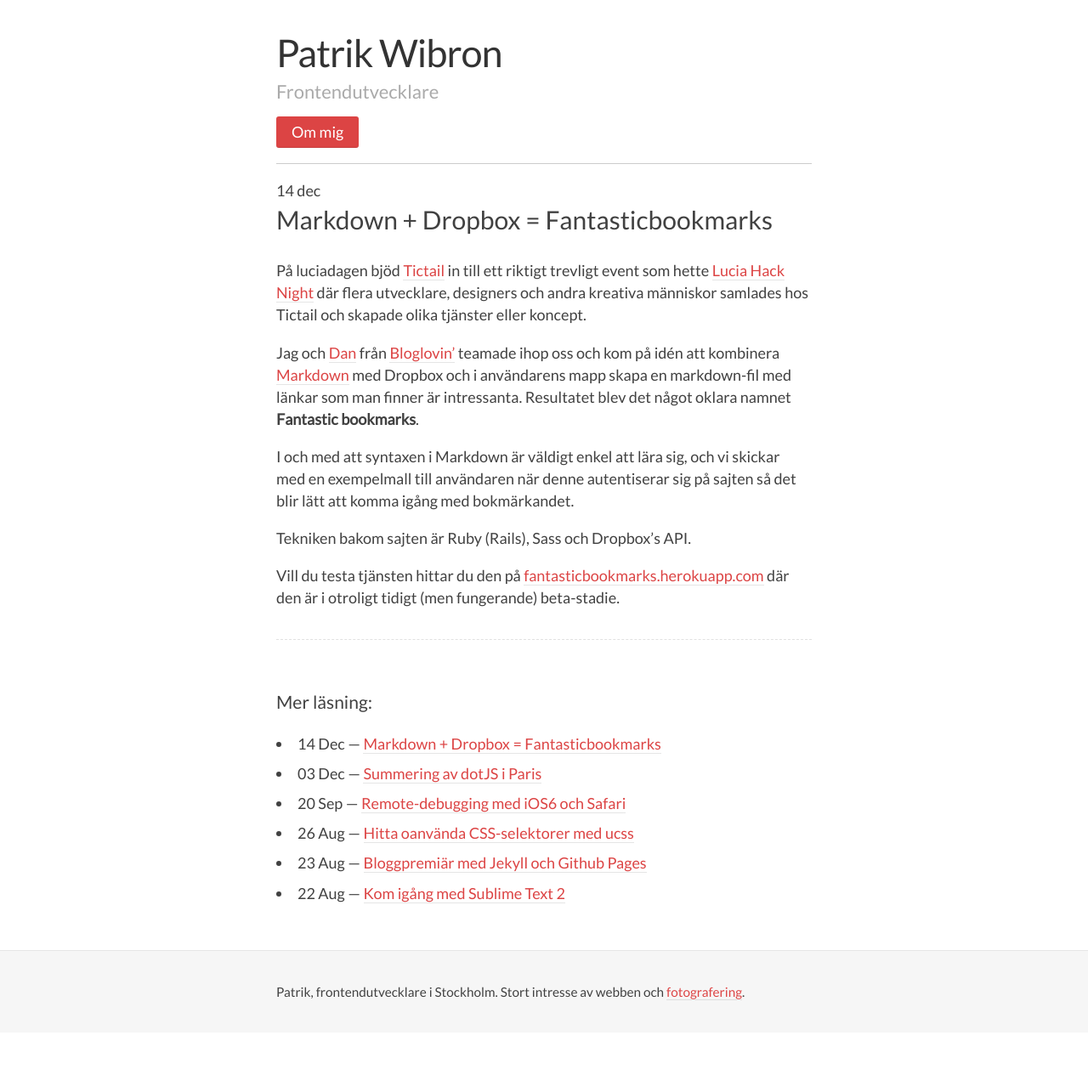
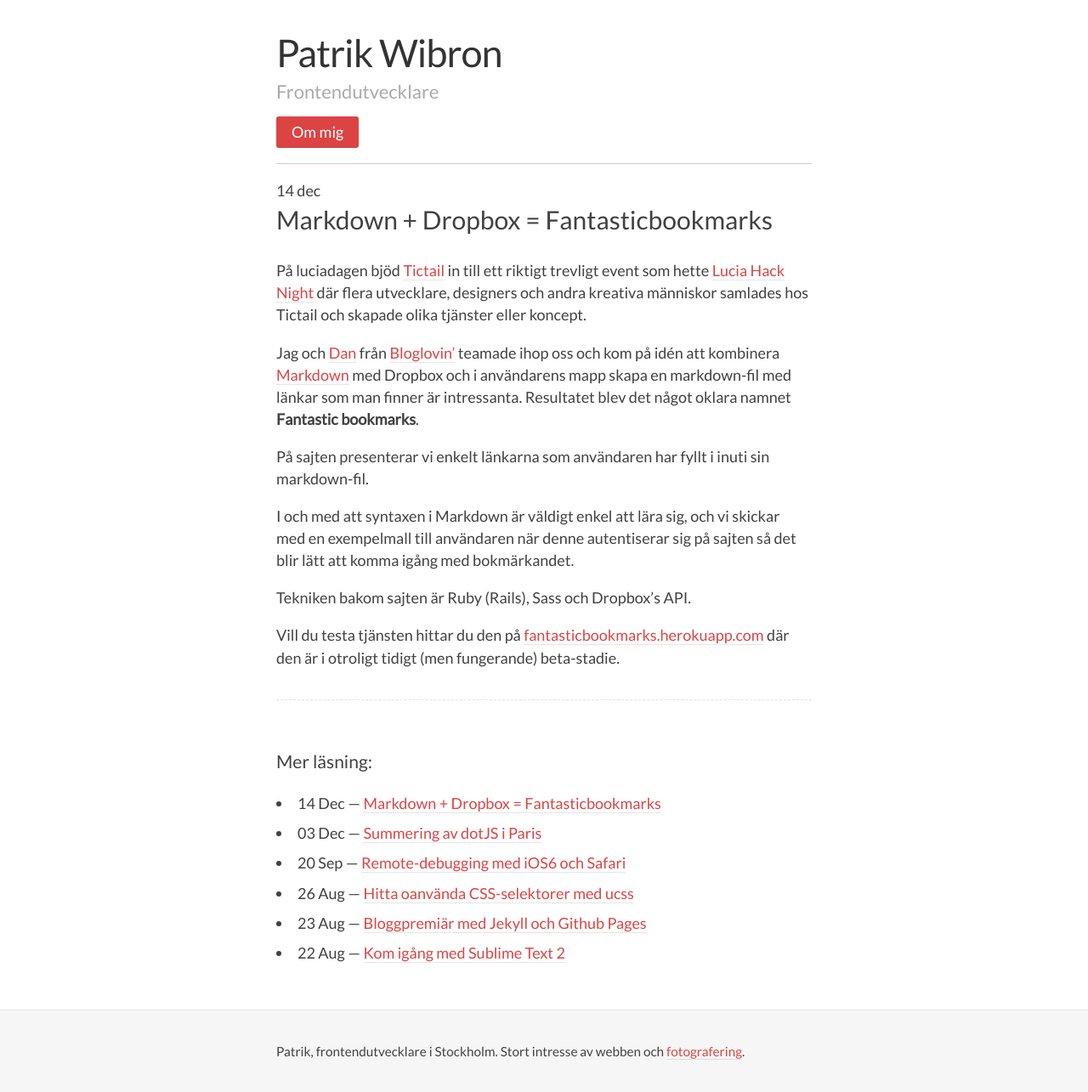
Before and after one commit to wibron/wibron.github.com, a Jekyll site: the page built from _posts/2012-12-14-fantasticbookmarks.md, in a window 1280 px wide. Shown: the whole page at 85% size. Built offline with Jekyll 4.4.1, drawn with Linux system fonts in a browser that asks for light colours; comment, search, counter and statistics services are not loaded; before the commit the page ends 1215 px from its top, so only the background shows below that.

Commit message:
Update post about fbookmarks

```diff
--- a/_posts/2012-12-14-fantasticbookmarks.md
+++ b/_posts/2012-12-14-fantasticbookmarks.md
@@ -9,6 +9,8 @@
 
 Jag och [Dan](http://dancarlberg.tumblr.com/) från [Bloglovin'](http://bloglovin.com/) teamade ihop oss och kom på idén att kombinera [Markdown](http://daringfireball.net/projects/markdown/) med Dropbox och i användarens mapp skapa en markdown-fil med länkar som man finner är intressanta. Resultatet blev det något oklara namnet **Fantastic bookmarks**.
 
+På sajten presenterar vi enkelt länkarna som användaren har fyllt i inuti sin markdown-fil.
+
 I och med att syntaxen i Markdown är väldigt enkel att lära sig, och vi skickar med en exempelmall till användaren när denne autentiserar sig på sajten så det blir lätt att komma igång med bokmärkandet.
 
 Tekniken bakom sajten är Ruby (Rails), Sass och Dropbox's API.
```
